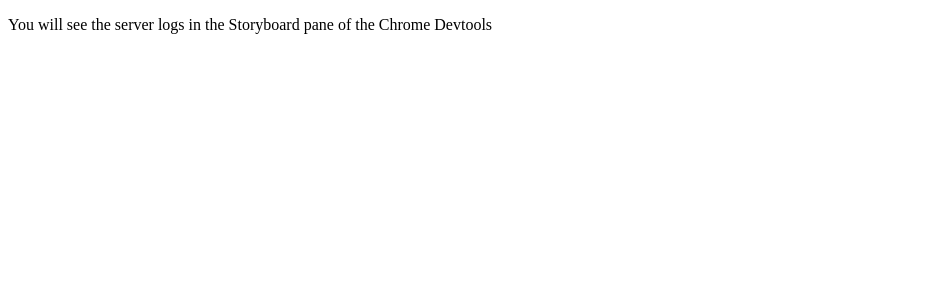
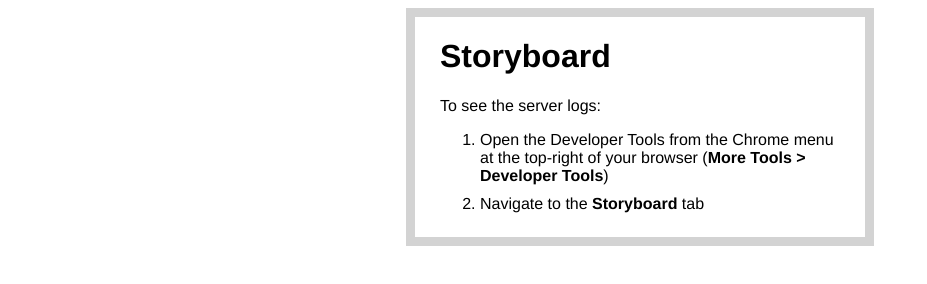
Before and after one commit to guigrpa/storyboard, a browser extension: page serverLogsApp/index.html in a window 1280 px wide. Shown: the whole page, without its empty margins (0-927 px from the left). Drawn offline with Linux system fonts and the light colour scheme.

Commit message:
Add instructions

```diff
--- a/serverLogsApp/index.html
+++ b/serverLogsApp/index.html
@@ -2,9 +2,28 @@
 <html>
   <head>
     <title>Server logs</title>
+    <style>
+      body { font-family: "Segoe", "Helvetica", sans-serif; }
+      .instructions {
+        max-width: 400px;
+        margin-left: auto;
+        margin-right: auto;
+        border: 9px solid lightgray;
+        padding: 0px 25px 8px;
+      }
+      .instructions li { margin-bottom: 10px; }
+    </style>
   </head>
   <body>
-    <p>You will see the server logs in the Storyboard pane of the Chrome Devtools</p>
+    <div class="instructions">
+      <h1>Storyboard</h1>
+      <div>To see the server logs:</div>
+      <ol>
+        <li>Open the Developer Tools from the Chrome menu at the top-right of your browser
+        (<b>More Tools > Developer Tools</b>)</li>
+        <li>Navigate to the <b>Storyboard</b> tab</li>
+      </ol>
+    </div>
     <script src='/app.js'></script>
   </body>
 </html>
```
